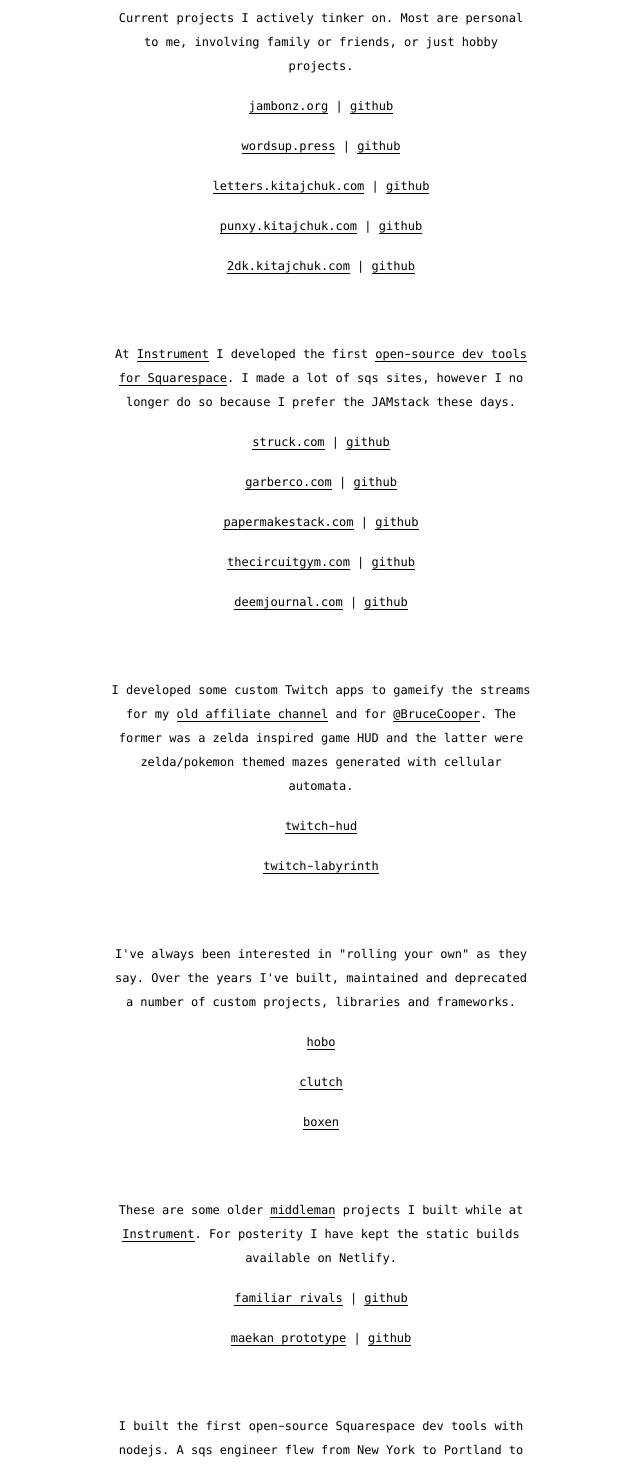
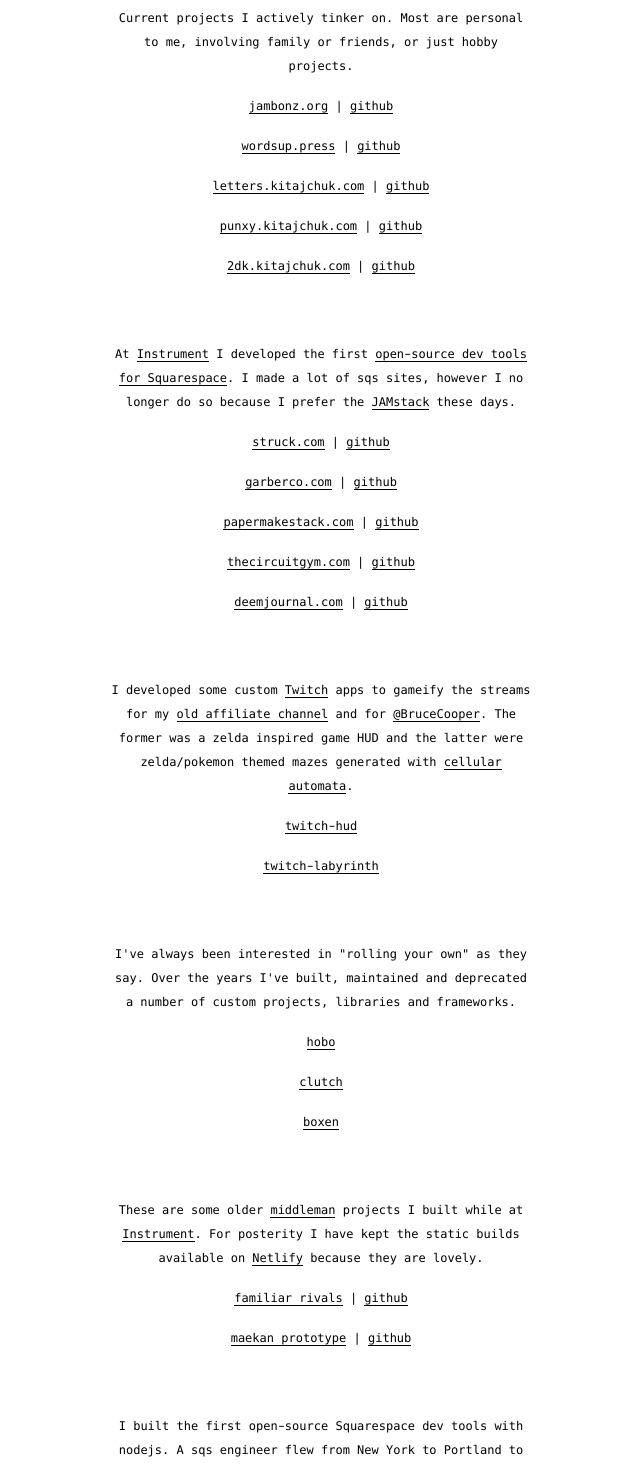
Before and after one commit to kitajchuk/kitajchuk-web, a Next.js app: page /dev in a window 1280 px wide. Shown: the part 538-2004 px from the top of the page, without its empty margins (319-959 px from the left). Built offline with nearby package versions, Linux system fonts and the light colour scheme.

Commit message:
Update dev.js

```diff
--- a/pages/dev.js
+++ b/pages/dev.js
@@ -34,7 +34,7 @@
         <section className="dev__sqs uwrap colf">
           <p className="pp m">
             At <a href="https://www.instrument.com/" target="_blank" rel="noreferrer">Instrument</a> I developed the first <a href="https://github.com/kitajchuk/node-squarespace-server" target="_blank" rel="noreferrer">open-source dev tools for Squarespace</a>.
-            I made a lot of sqs sites, however I no longer do so because I prefer the JAMstack these days.
+            I made a lot of sqs sites, however I no longer do so because I prefer the <a href="https://jamstack.org/" target="_blank" rel="noreferrer">JAMstack</a> these days.
           </p>
           <p className="pp m">
             <a href="https://www.struck.com" target="_blank" rel="noreferrer">struck.com</a> | <a href="https://github.com/kitajchuk/struck-sqs" target="_blank" rel="noreferrer">github</a>
@@ -54,8 +54,8 @@
         </section>
         <section className="dev__twitch uwrap colf">
           <p className="pp m">
-            I developed some custom Twitch apps to gameify the streams for my <a href="https://www.twitch.tv/kitajchuk" target="_blank" rel="noreferrer">old affiliate channel</a> and for <a href="https://www.twitch.tv/brucecooper" target="_blank" rel="noreferrer">@BruceCooper</a>.
-            The former was a zelda inspired game HUD and the latter were zelda/pokemon themed mazes generated with cellular automata.
+            I developed some custom <a href="https://twitch.tv/" target="_blank" rel="noreferrer">Twitch</a> apps to gameify the streams for my <a href="https://www.twitch.tv/kitajchuk" target="_blank" rel="noreferrer">old affiliate channel</a> and for <a href="https://www.twitch.tv/brucecooper" target="_blank" rel="noreferrer">@BruceCooper</a>.
+            The former was a zelda inspired game HUD and the latter were zelda/pokemon themed mazes generated with <a href="https://sanojian.github.io/cellauto/" target="_blank" rel="noreferrer">cellular automata</a>.
           </p>
           <p className="pp m">
             <a href="https://github.com/kitajchuk/twitch-hud" target="_blank" rel="noreferrer">twitch-hud</a>
@@ -82,7 +82,7 @@
         <section className="dev__legacy uwrap colf">
           <p className="pp m">
             These are some older <a href="https://middlemanapp.com/" target="_blank" rel="noreferrer">middleman</a> projects I built while at <a href="https://www.instrument.com/" target="_blank" rel="noreferrer">Instrument</a>.
-            For posterity I have kept the static builds available on Netlify.
+            For posterity I have kept the static builds available on <a href="https://netlify.com/" target="_blank" rel="noreferrer">Netlify</a> because they are lovely.
           </p>
           <p className="pp m">
             <a href="https://legacy-familiar-rivals.netlify.app" target="_blank" rel="noreferrer">familiar rivals</a> | <a href="https://github.com/kitajchuk/legacy-familiar-rivals" target="_blank" rel="noreferrer">github</a>
```
